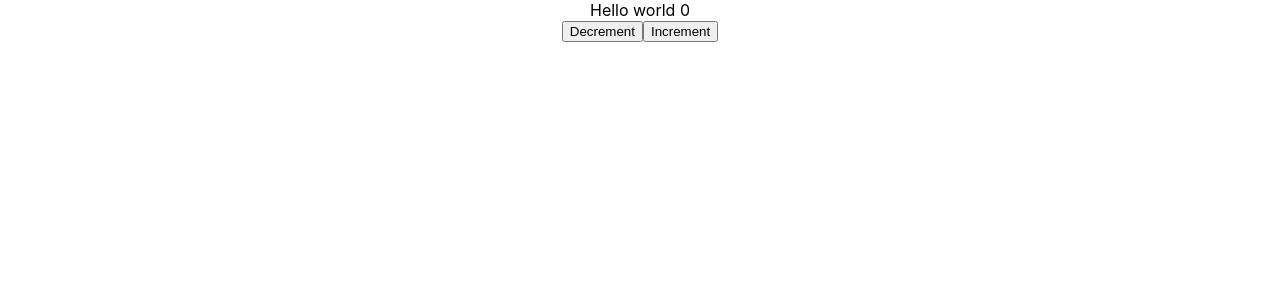
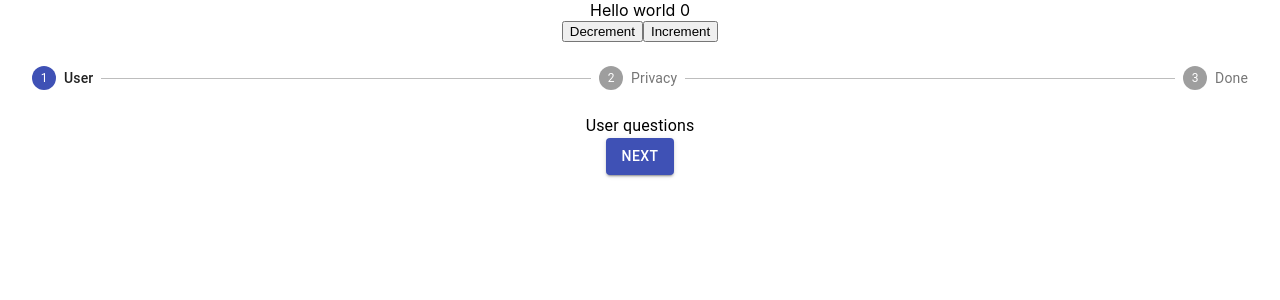
Before and after one commit to aliwoodman/react-redux-form, a React (Create React App) app: page / in a window 1280 px wide. Shown: the top 300 px of the page. Built offline with nearby package versions, Linux system fonts and the light colour scheme.

Commit message:
Add Stepper component

```diff
--- a/package.json
+++ b/package.json
@@ -3,14 +3,19 @@
   "version": "0.1.0",
   "private": true,
   "dependencies": {
+    "@material-ui/core": "^4.9.13",
     "@testing-library/jest-dom": "^4.2.4",
     "@testing-library/react": "^9.3.2",
     "@testing-library/user-event": "^7.1.2",
+    "@types/enzyme": "^3.10.5",
+    "@types/enzyme-adapter-react-16": "^1.0.6",
     "@types/jest": "^24.0.0",
     "@types/node": "^12.0.0",
     "@types/react": "^16.9.0",
     "@types/react-dom": "^16.9.0",
     "@types/react-redux": "^7.1.7",
+    "enzyme": "^3.11.0",
+    "enzyme-adapter-react-16": "^1.15.2",
     "prettier": "^2.0.5",
     "react": "^16.13.1",
     "react-dom": "^16.13.1",
--- a/src/Components/Form.tsx
+++ b/src/Components/Form.tsx
@@ -1,12 +1,21 @@
 import React from 'react'
 import { connect } from 'react-redux'
+import HorizontalLinearStepper from './Stepper'
 
 const Form = ({ state, handleDecrementClick, handleIncrementClick }: any) => {
+
+  const steps = [
+    { title: 'User', content: 'User questions' },
+    { title: 'Privacy', content: 'Privacy questions' },
+    { title: 'Done', content: 'Done screen' },
+  ]
+
   return (
     <div>
       <div>Hello world {state}</div>
       <button onClick={handleDecrementClick}>Decrement</button>
       <button onClick={handleIncrementClick}>Increment</button>
+      <HorizontalLinearStepper steps={steps} />
     </div>
   )
 }
--- /dev/null
+++ b/src/Components/Stepper.tsx
@@ -0,0 +1,65 @@
+import React from 'react'
+import Stepper from '@material-ui/core/Stepper'
+import Step from '@material-ui/core/Step'
+import Button from '@material-ui/core/Button'
+import Typography from '@material-ui/core/Typography'
+import { StepLabel } from '@material-ui/core'
+
+type Props = {
+  steps: {
+    title: string
+    content: string
+  }[]
+}
+
+const HorizontalLinearStepper = ({ steps }: Props) => {
+  const [activeStep, setActiveStep] = React.useState(0)
+
+  const handleNext = () => {
+    setActiveStep((prevActiveStep) => prevActiveStep + 1)
+  }
+
+  const handleBack = () => {
+    setActiveStep((prevActiveStep) => prevActiveStep - 1)
+  }
+
+  return (
+    <div className={'root'}>
+      <Stepper activeStep={activeStep}>
+        {steps.map((step) => {
+          return (
+            <Step key={step.title}>
+              <StepLabel>{step.title}</StepLabel>
+            </Step>
+          )
+        })}
+      </Stepper>
+      <div>
+        <div>
+          <Typography className={'instructions'}>
+            {steps[activeStep].content}
+          </Typography>
+          <div>
+            {activeStep > 0 && activeStep < steps.length - 1 ? (
+              <Button onClick={handleBack} id={'back-button'}>
+                Back
+              </Button>
+            ) : null}
+            {activeStep === steps.length - 1 ? null : (
+              <Button
+                variant="contained"
+                color="primary"
+                onClick={handleNext}
+                id={'next-button'}
+              >
+                {activeStep === steps.length - 2 ? 'Submit' : 'Next'}
+              </Button>
+            )}
+          </div>
+        </div>
+      </div>
+    </div>
+  )
+}
+
+export default HorizontalLinearStepper
```
Also changed, not shown: src/setupTests.ts (+4 -4 lines), 2 other files (tests, documents, lock files or other folders).
